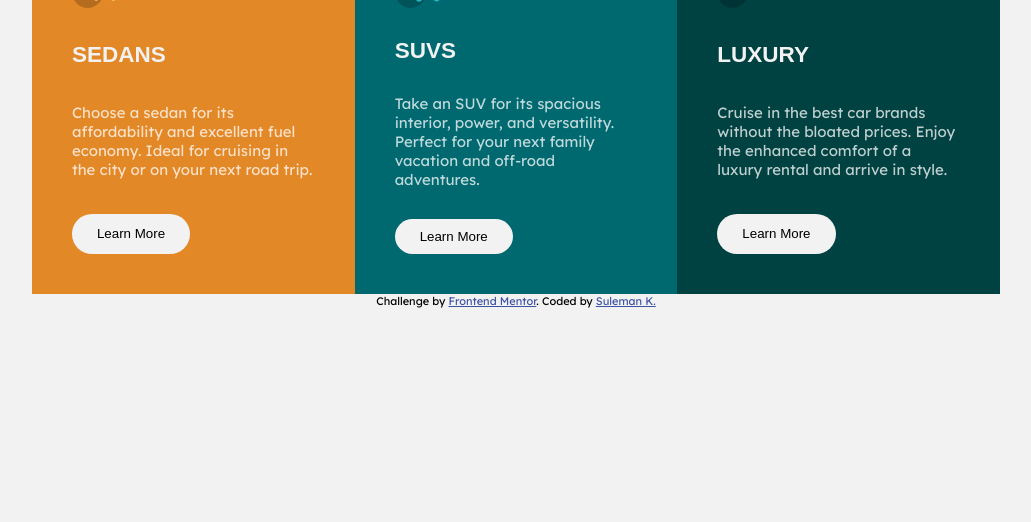
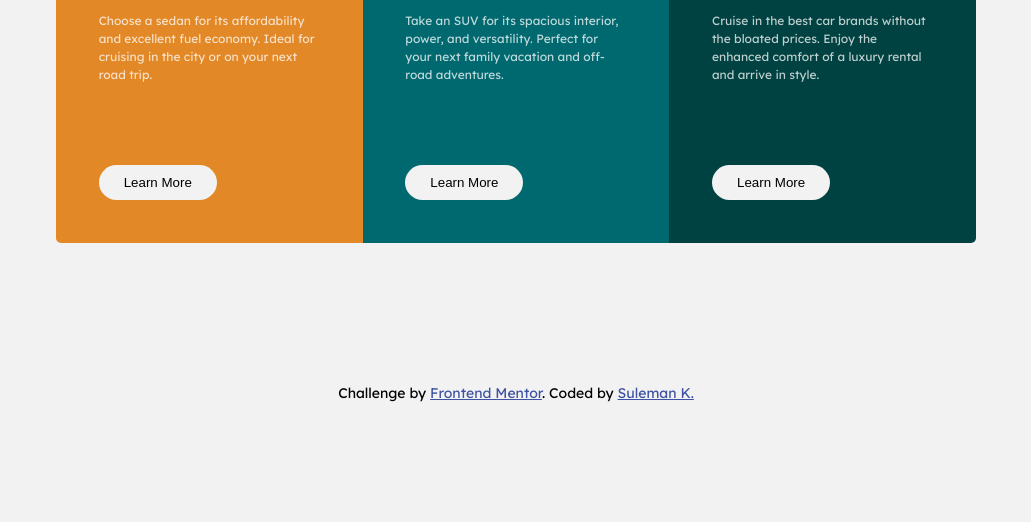
Before and after one commit to Sulemank-1/frontend-mentor-challenges, a plain HTML site: page 3-column-preview-card-component/index.html in a window 1280 px wide. Shown: the part 278-800 px from the top of the page, without its empty margins (124-1155 px from the left). Drawn offline with Linux system fonts and the light colour scheme; a web font is replaced by a local one.

Commit message:
Finish all the styling

```diff
--- a/3-column-preview-card-component/index.html
+++ b/3-column-preview-card-component/index.html
@@ -18,15 +18,6 @@
     />
     <link rel="stylesheet" href="style.css" />
     <title>Frontend Mentor | 3-column preview card component</title>
-
-    <style>
-      .attribution {
-        font-size: 11px;
-      }
-      .attribution a {
-        color: hsl(228, 45%, 44%);
-      }
-    </style>
   </head>
   <body>
     <div class="container">
--- a/3-column-preview-card-component/style.css
+++ b/3-column-preview-card-component/style.css
@@ -15,11 +15,9 @@ h2 {
 
 .container {
   background-color: hsl(0, 0%, 95%);
-  display: flex;
-  flex-direction: column;
-  align-items: center;
-  justify-content: center;
-  height: 100vh;
+  display: grid;
+  place-items: center;
+  min-height: 100vh;
   padding: 50px 30px;
 }
 
@@ -27,17 +25,18 @@ h2 {
   border-radius: 5px;
   display: grid;
   grid-template-columns: repeat(auto-fit, minmax(250px, 1fr));
+  max-width: min(920px, 90vw);
+  width: 100%;
+  overflow: hidden;
 }
 
-.sub-container > div{
-  display: grid;
-  grid-template-columns: 1fr;
-  grid-template-rows: auto;
-  gap: 30px;
-  padding: 40px;
+.sub-container > div {
+  display: flex;
+  flex-direction: column;
+  gap: 1.6667rem;
+  padding: 2.6667rem;
+  min-height: 400px;
 }
-
-
 
 .sub-container > div:nth-child(1) {
   background-color: hsl(31, 77%, 52%);
@@ -52,25 +51,47 @@ h2 {
 }
 
 
-.title{
+img {
+  width: 50px;
+}
+
+
+.title {
   color: hsl(0, 0%, 95%);
   text-transform: uppercase;
+  font-size: 2.2667rem;
+  font-weight: 400;
 }
 
-.description{
+.description {
   color: hsla(0, 0%, 100%, 0.75);
-  /* width: 80%; */
+  font-size: 12px;
+  line-height: 1.5;
 }
 
-.btn{
+.btn {
   background-color: hsl(0, 0%, 95%);
-  /* margin-bottom: 10px; */
-  justify-self: start;
+  align-self: start;
   padding: 10px 25px;
   border-radius: 30px;
   border: none;
+  margin-top: auto;
+  transition: all 0.3s ease;
 }
 
-img{
-  width: 50px;
+.btn:hover{
+  cursor: pointer;
+  background-color: transparent;
+  color: hsl(0, 0%, 95%);
+  border: 1px solid hsl(0, 0%, 95%);
 }
+
+
+
+
+.attribution {
+  font-size: 14px;
+}
+.attribution a {
+  color: hsl(228, 45%, 44%);
+}
```
